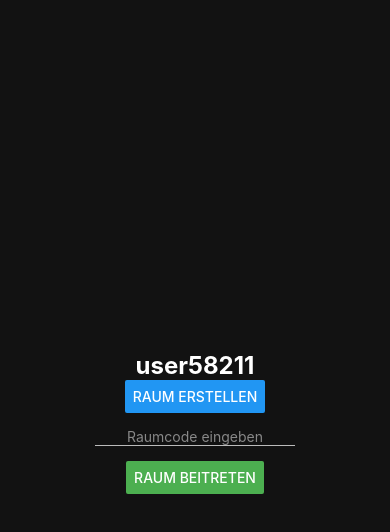
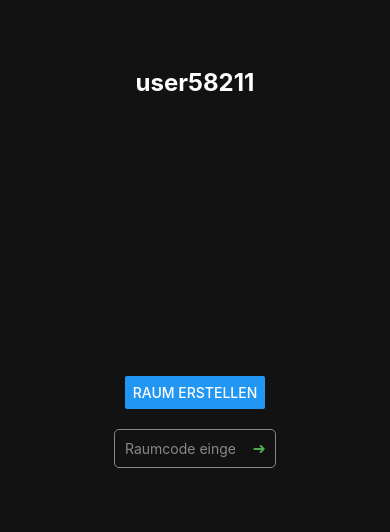
Before and after one commit to LeonhardWeiler/NotfallApp, a React Native app: screen / in a window 390 px wide. Shown: the top 532 px of the page. Built offline with nearby package versions, Linux system fonts and the light colour scheme.

Commit message:
way way better ui

```diff
--- a/App.js
+++ b/App.js
@@ -1,5 +1,5 @@
 import React, { useEffect, useState } from "react";
-import { SafeAreaView, View, Text, Button, TextInput, TouchableOpacity, FlatList, Alert } from "react-native";
+import { View, Text, Button, TextInput, TouchableOpacity, FlatList } from "react-native";
 import AsyncStorage from "@react-native-async-storage/async-storage";
 import Modal from "react-native-modal";
 import AlertModal from "./components/AlertModal";
@@ -145,11 +145,22 @@ const App = () => {
   };
 
   return (
-    <SafeAreaView style={{ flex: 1, backgroundColor: "#121212", paddingBlock: 50 }}>
-      <View style={{ flex: 1, justifyContent: "center", alignItems: "center" }}>
+    <View style={{ flex: 1, justifyContent: "center", alignItems: "center", backgroundColor: "#121212", paddingVertical: 50 }}>
       {/* Name ändern */}
-        <TouchableOpacity onPress={changeName}>
-          <Text style={{ fontSize: 24, fontWeight: "bold", color: "#fff" }}>{name}</Text>
+      <AlertModal isVisible={alertVisible} title={alertData.title} message={alertData.message} onClose={() => setAlertVisible(false)} />
+      <TouchableOpacity
+        onPress={changeName}
+        style={{
+          position: "absolute",
+          top: '8%',
+          left: 0,
+          right: 0,
+          alignItems: "center",
+        }}
+      >
+        <Text style={{ fontSize: 24, fontWeight: "bold", color: "#fff", marginBottom: 15 }}>
+          {name}
+        </Text>
       </TouchableOpacity>
 
       <Modal isVisible={isDialogVisible} backdropOpacity={0.5}>
@@ -179,47 +190,69 @@ const App = () => {
         </View>
       </Modal>
       {room ? (
-          <>
-            <Text style={{ fontSize: 18, color: "#bbb", marginVertical: 10 }}>Raumcode: {room}</Text>
+        <View style={{ flex: 1, justifyContent: "center", alignItems: "center" }}>
+          <Text style={{ fontSize: 18, color: "#bbb" }}>Raumcode: {room}</Text>
 
           {/* Notfallbutton */}
-            <TouchableOpacity onPress={sendEmergency} style={{ backgroundColor: "#D32F2F", padding: 20, borderRadius: 10, marginVertical: 20 }}>
+          <TouchableOpacity
+            onPress={sendEmergency}
+            style={{ backgroundColor: "#D32F2F", padding: 20, borderRadius: 10, marginVertical: 20 }}
+          >
             <Text style={{ color: "white", fontSize: 24, fontWeight: "bold" }}>🚨 NOTFALL</Text>
           </TouchableOpacity>
 
           {/* Mitgliederliste */}
+          <View style={{ maxHeight: 200, width: "80%" }}>
             <FlatList
               data={members}
-              renderItem={({ item }) => <Text style={{ color: "#fff" }}>{item}</Text>}
+              renderItem={({ item }) => <Text style={{ color: "#fff", textAlign: "center" }}>{item}</Text>}
               keyExtractor={(item, index) => index.toString()}
             />
+          </View>
 
+          <View style={{ position: "absolute", bottom: '0', width: "100%", alignItems: "center" }}>
             <Button title="Raum verlassen" onPress={leaveRoom} color="#FF9800" />
-          </>
+          </View>
+        </View>
       ) : (
-          <>
+          <View style={{ alignItems: "center", marginTop: 20 }}>
             <Button title="Raum erstellen" onPress={createRoom} color="#2196F3" />
 
+            {/* Input mit Pfeil */}
+            <View style={{ position: "relative", width: "60%", marginVertical: 20 }}>
               <TextInput
                 placeholder="Raumcode eingeben"
                 onChangeText={setRoomInput}
                 style={{
-                borderBottomWidth: 1,
-                borderBottomColor: "#bbb",
-                marginVertical: 15,
-                width: 200,
+                  borderWidth: 1,
+                  borderColor: "#888",
+                  borderRadius: 5,
+                  paddingVertical: 10,
+                  paddingLeft: 10,
+                  paddingRight: 40, // Platz für den Pfeil
                   color: "white",
-                textAlign: "center",
+                  minWidth: "100%",
+                  keyboardType: "numeric"
                 }}
                 placeholderTextColor="#888"
               />
 
-            <Button title="Raum beitreten" onPress={joinRoom} color="#4CAF50" />
-          </>
+              {/* Pfeil-Button */}
+              <TouchableOpacity
+                onPress={joinRoom}
+                style={{
+                  position: "absolute",
+                  right: 10,
+                  top: "50%",
+                  transform: [{ translateY: -11 }],
+                }}
+              >
+                <Text style={{ fontSize: 16, color: "#4CAF50" }}>➜</Text>
+              </TouchableOpacity>
+            </View>
+          </View>
         )}
-        <AlertModal isVisible={alertVisible} title={alertData.title} message={alertData.message} onClose={() => setAlertVisible(false)} />
     </View>
-    </SafeAreaView>
   );
 };
 
```
Lines whose indentation alone changed are shown as unchanged.
